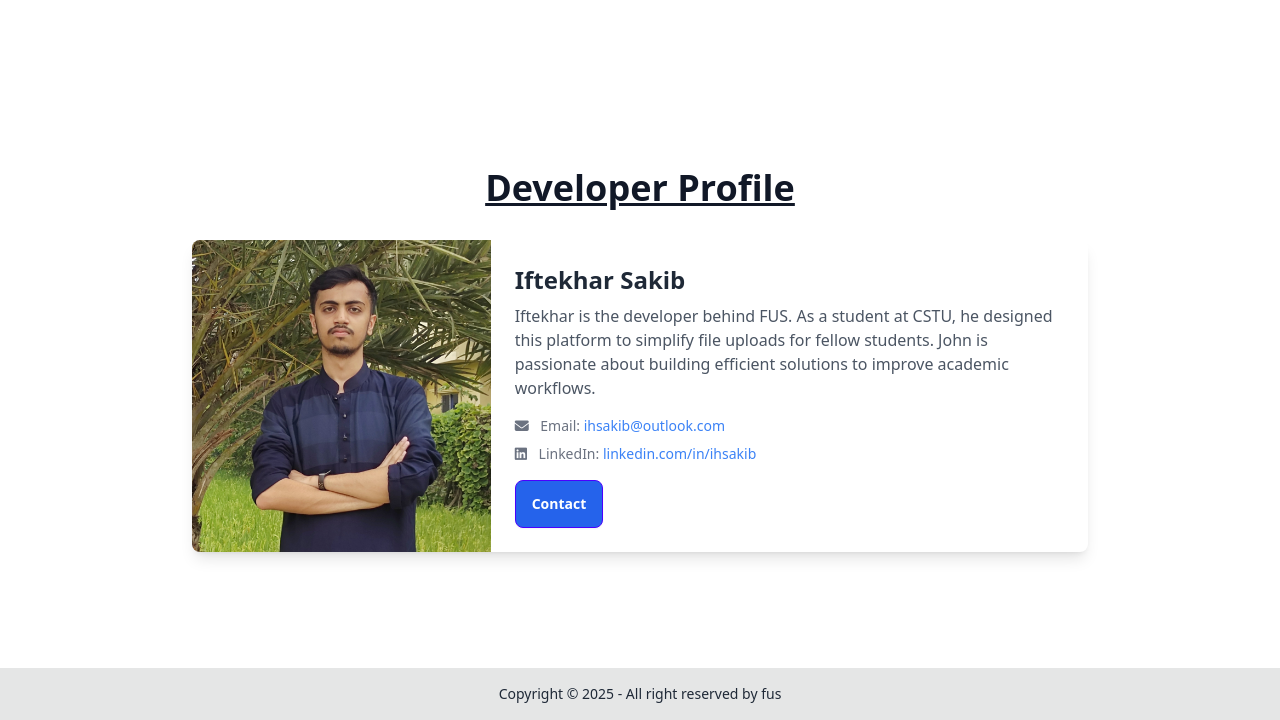
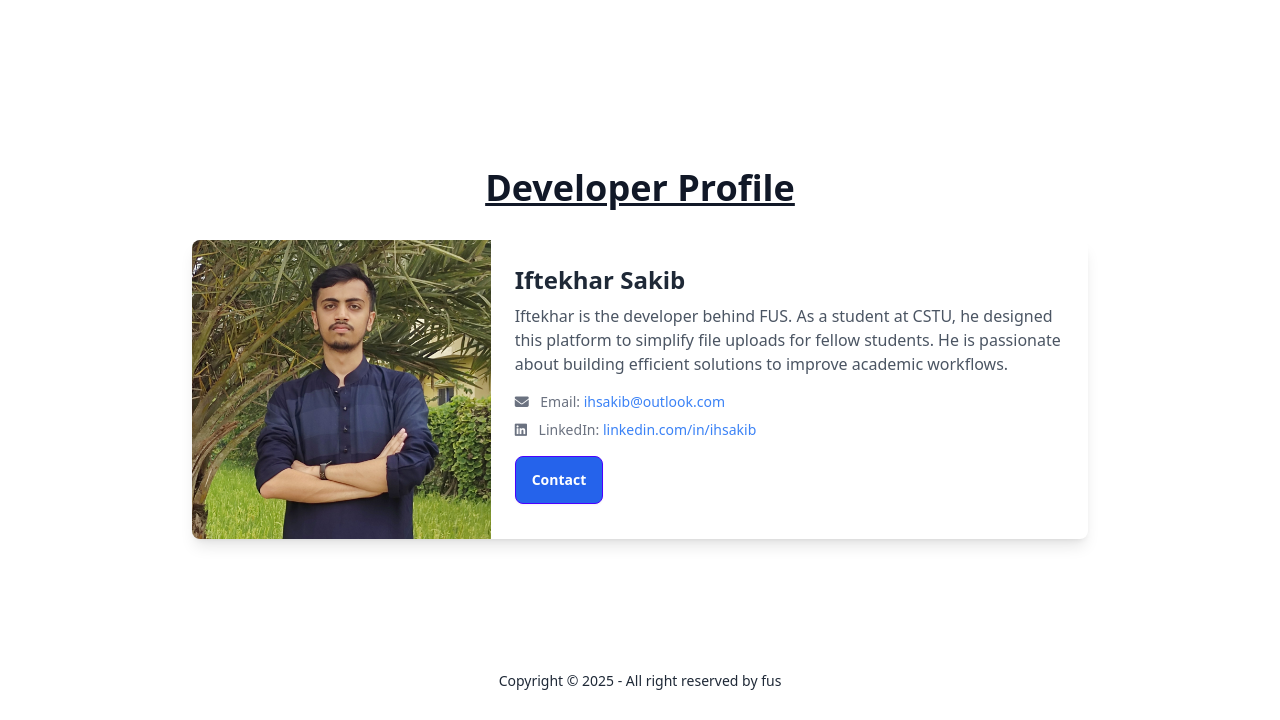
Before and after one commit to SAKIB797/fus, a PHP site: page /fus/about in a window 1280 px wide. Shown: the part 641-1361 px from the top of the page. After the commit the page ends 1331 px from the top, so only its background shows below. Run offline with PHP 8.4, Linux system fonts and the light colour scheme; some libraries are stand-ins or nearby versions.

Commit message:
fix: correct wording in about section and remove redundant class from footer

```diff
--- a/about.php
+++ b/about.php
@@ -74,7 +74,7 @@
             <p class="text-gray-600 mb-4">
               Iftekhar is the developer behind FUS. As a student at CSTU, he designed this platform to simplify file
               uploads
-              for fellow students. John is passionate about building efficient solutions to improve academic workflows.
+              for fellow students. He is passionate about building efficient solutions to improve academic workflows.
             </p>
             <div class="mb-4">
               <p class="text-sm text-gray-500 mb-2">
--- a/components/footer.php
+++ b/components/footer.php
@@ -1,4 +1,4 @@
-<footer class="footer footer-center bg-base-300 text-base-content p-4 mt-10 mt-auto">
+<footer class="footer footer-center text-base-content p-4 mt-10 mt-auto">
   <aside>
     <p>Copyright © <?php echo date('Y') ?> - All right reserved by fus</p>
   </aside>
```
